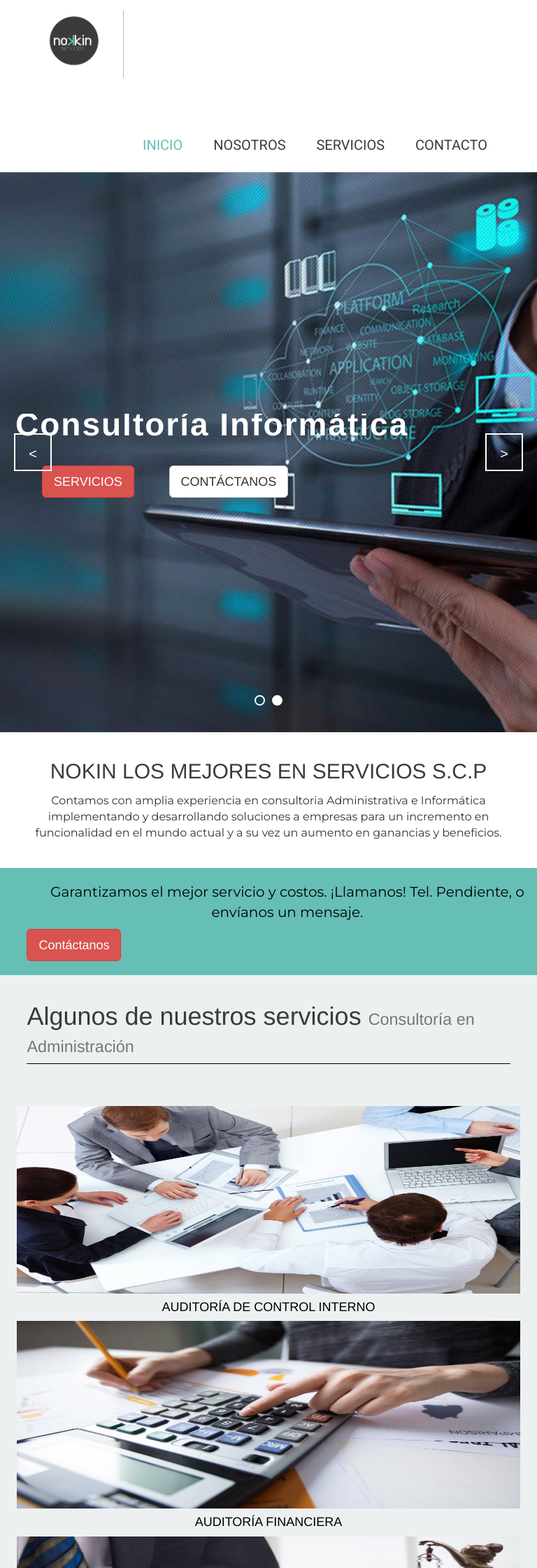
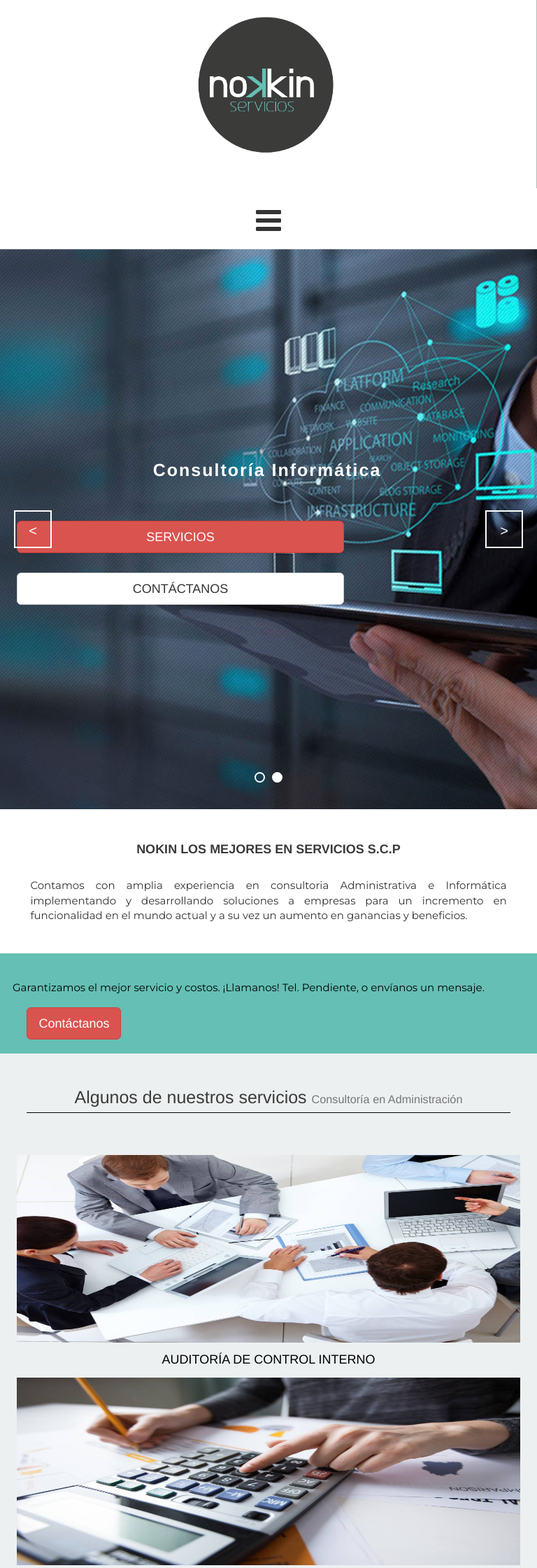
Before and after one commit to esteban1234/Nokin, a PHP site: page / in a window 768 px wide. Shown: the top 2240 px of the page at 70% size. Run offline with PHP 8.4, Linux system fonts and the light colour scheme; some libraries are stand-ins or nearby versions; some web fonts are replaced.

Commit message:
UPDATE RESPONSIVO V1.1

```diff
--- a/css/responsivo.css
+++ b/css/responsivo.css
@@ -306,11 +306,196 @@
 
 }
 
-@media screen and (max-width: 799px) and (min-width: 600px) {}
+@media screen and (max-width: 799px) and (min-width: 600px) {
+  /******************DISEÑO INDEX**********************/
+  .logo{
+    width: 100%;
+    margin: 0px;
+  }
 
-@media screen and (max-width: 1023px) and (min-width: 800px) {}
+  .logo img{
+    width: 50%;
+    margin: auto;
+  }
+
+  .tch{
+    width: 70%;
+    display: block;
+    margin: 0 auto;
+    border: .5px solid rgb(147, 170, 180);
+    padding: 10px;
+  }
+
+  .txt-fontindex{
+    font-size: 12px !important;
+    font-weight: bold;
+  }
+
+  .menu{
+    width: 100%;
+    margin: 20px 0px;
+  }
+
+  .menu ul{
+    width: 60%;
+    display: none;
+  }
+
+  .menu ul a{
+    display: block;
+    text-align: center;
+    padding: 10px;
+    border-top: .5px solid rgb(35, 113, 95);
+  }
+
+  .menu-openclose{
+    vertical-align: top;
+    display: inline-block;
+    width: 100%;
+    text-align: center;
+    cursor: pointer;
+  }
+
+  .menu-openclose .close{
+    color: #000;
+  }
+
+  .menu-openclose .oculto{
+    display: none;
+  }
+
+  .mbr-hero__text{
+    font-size: 25px;
+    text-align: center;
+    font-weight: bold;
+  }
+
+  .mbr-buttons a{
+    margin: 14px auto;
+    width: 65%;
+  }
+
+  .font-servicio{
+    font-size: 18px;
+    font-weight: bold;
+    padding: 10px 0px;
+  }
+
+  .text-descript{
+    text-align: justify;
+    padding: 5px;
+    font-size: 15px;
+  }
+
+  .contenbotontexto{
+    text-align: justify;
+    margin: auto;
+    padding: 18px;
+    font-size: 15px;
+  }
+
+  .font-algunos{
+    text-align: center;
+    font-size: 25px;
+    padding: 10px 0px;
+  }
+
+  .new-font-tamano, .txt-center{
+    text-align: center;
+    padding: 5px;
+  }
+
+  .alinear{
+    text-align: justify;
+  }
+
+
+  /******************END INDEX************************/
+
+
+
+
+  /******************DISEÑO NOSOTROS************************/
+    .conteninin .uno, .conteninin .dos{
+      width: 100%;
+    }
+
+    .text-centernosotros{
+      text-align: center;
+    }
+
+    .mvv{
+      height: 100%;
+      margin-bottom: 5%;
+    }
+  /******************END NOSOTROS************************/
+
+  /******************DISEÑO SERVICIOS************************/
+  .txt-propiedades{
+    padding: 10px;
+  }
+
+  /******************END SERVICIOS************************/
+
+  /******************DISEÑO CONTACTO************************/
+
+    .mapa{
+      width: 98%;
+      margin: 0px auto;
+    }
+
+    .datos{
+      width: 100%;
+      margin-bottom: 10px;
+    }
+  /******************END CONTACTO************************/
+
+  /******************DISEÑO PIE************************/
+
+    footer p{
+      width: 90%;
+      font-size: 18px;
+    }
+  /******************END PIE************************/
+}
+
+@media screen and (max-width: 1023px) and (min-width: 800px) {
+  .logo{
+    width: 20%;
+    margin: 0px;
+    border: 0;
+  }
+
+  .logo img{
+    width: 100%;
+    margin: auto;
+  }
+
+  .menu{
+    margin: 25px 0px;
+  }
+
+  .alto-total{
+    height: 100%;
+    margin-bottom: 30px;
+  }
+}
 
 @media screen and (max-width: 1280px) and (min-width: 1024px) {      /* mac*/
+  .logo{
+    width: 30%;
+    margin: 0px;
+    border: 0;
+  }
+
+  .logo img{
+    width: 100%;
+    margin: auto;
+  }
+
+  .menu{
+    margin: 70px 0px;
+  }
 }
 @media screen and (max-width: 1366px) and (min-width: 1024px) { }
 
--- a/index.php
+++ b/index.php
@@ -124,9 +124,8 @@
           <div class="row">
             <!-- <div class="row my-5"> -->
 
-              <a style="color: #000;" href="vistas/servicios.php"><div class="col-xs-12 col-lg-4">
-              <img style="height: 268px; width: 100%;" src="img/auditoria-de-control-interno.jpg"
-            class="img-responsive">
+              <a style="color: #000;" href="vistas/servicios.php"><div class="col-xs-12 col-md-4 col-lg-4">
+              <img style="height: 268px; width: 100%;" src="img/auditoria-de-control-interno.jpg" class="img-responsive">
                 <!-- <div class="col-xs-12 col-lg-12 txt-center"><i class="d-block fa fa-3x fa-pencil-square-o"></i></div><br><br> -->
                 <h4 class="new-font-tamano text-center">AUDITORÍA DE CONTROL INTERNO</h4>
                 <!-- <p class="alinear">Control e información de la operaciones, puesto que permite el manejo adecuado de los bienes, funciones e información de una empresa determinada, con el fin de generar una indicación confiable de su situación y sus operaciones en el mercado.</p> -->
@@ -135,7 +134,7 @@
             <!-- </div> -->
             <!-- <div class="row my-5"> -->
 
-              <a style="color: #000;" href="vistas/servicios.php"><div class="col-xs-12 col-lg-4">
+              <a style="color: #000;" href="vistas/servicios.php"><div class="col-xs-12 col-md-4 col-lg-4">
               <img style="height: 268px; width: 100%;" src="img/auditoria-financiera.jpg"
             class="img-responsive">
                 <!-- <div class="col-xs-12 col-lg-12 txt-center"><i class="d-block fa fa-usd fa-3x"></i></div><br> -->
@@ -146,7 +145,7 @@
             <!-- </div> -->
             <!-- <div class="row my-5"> -->
 
-              <a style="color: #000;" href="vistas/servicios.php"><div class="col-xs-12 col-lg-4">
+              <a style="color: #000;" href="vistas/servicios.php"><div class="col-xs-12 col-md-4 col-lg-4">
               <img style="height: 268px; width: 100%;" src="img/auditoria-legal.jpg"
             class="img-responsive">
                 <!-- <div class="col-xs-12 col-lg-12 txt-center"><i class="d-block fa  fa-3x fa-university"></i></div><br><br> -->
@@ -175,7 +174,7 @@
           <div class="row">
             <!-- <div class="row my-5"> -->
 
-             <a style="color: #000;" href="vistas/servicios.php"> <div class="col-xs-12 col-lg-4">
+             <a style="color: #000;" href="vistas/servicios.php"> <div class="col-xs-12 col-md-4 col-lg-4">
                <img style="height: 268px; width: 100%;" src="img/asesoramiento-web.jpg"
                            class="img-responsive">
                  <!-- <div class="col-xs-12 col-lg-12 txt-center"><i class="d-block fa fa-3x fa-desktop"></i></div><br><br> -->
@@ -188,7 +187,7 @@
             <!-- </div> -->
             <!-- <div class="row my-5"> -->
 
-              <a style="color: #000;" href="vistas/servicios.php"><div class="col-xs-12 col-lg-4">
+              <a style="color: #000;" href="vistas/servicios.php"><div class="col-xs-12 col-md-4 col-lg-4">
               <img style="height: 268px; width: 100%;" src="img/soporte-tecnico.jpg"
             class="img-responsive">
                 <!-- <div class="col-xs-12 col-lg-12 txt-center"><i class="d-block fa fa-cogs fa-3x"></i></div><br><br> -->
@@ -199,7 +198,7 @@
             <!-- </div> -->
             <!-- <div class="row my-5"> -->
 
-              <a style="color: #000;" href="vistas/servicios.php"><div class="col-xs-12 col-lg-4">
+              <a style="color: #000;" href="vistas/servicios.php"><div class="col-xs-12 col-md-4 col-lg-4">
               <img style="height: 268px; width: 100%;" src="img/automatizacion-de-proyectos.jpg"
             class="img-responsive">
                 <!-- <div class="col-xs-12 col-lg-12 txt-center"><i class="d-block fa  fa-3x fa-pie-chart"></i></div><br><br> -->
--- a/vistas/envia.php
+++ b/vistas/envia.php
@@ -22,7 +22,8 @@ $mail->From = $correo;
 $mail->FromName = $nombre;
 
 //To address and name
-$mail->addAddress("info@nokinservicios.com");
+// $mail->addAddress("info@nokinservicios.com");
+$mail->addAddress("ballina.santiago@gmail.com");
 
 
 $mail->isHTML(true);
--- a/vistas/nosotros.php
+++ b/vistas/nosotros.php
@@ -66,7 +66,7 @@
 	</div>
 </article>
 
-<article class="mvv">
+<article class="mvv alto-total">
 	<div class="container" style="margin-top: 5%;">
     <div class="row" style="padding-bottom: 2%;">
         <div class="col-xs-12 col-sm-6 col-md-4">
```
